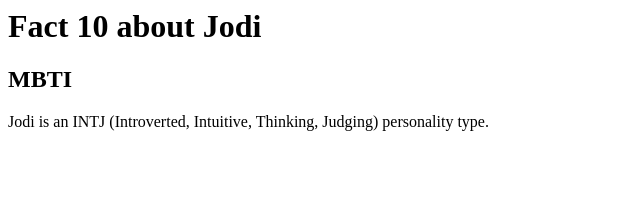
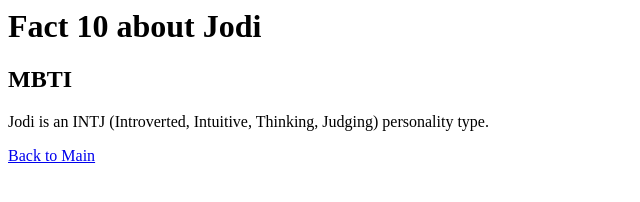
Before and after one commit to suhy909/interview-jodi, a plain HTML site: page fact10.html in a window 1280 px wide. Shown: the whole page, without its empty margins (0-640 px from the left). Drawn offline with Linux system fonts and the light colour scheme.

Commit message:
Add link to 'factsaboutjodi.html' in fact10.html

```diff
--- a/fact10.html
+++ b/fact10.html
@@ -4,4 +4,5 @@
     <body>
         <p>Jodi is an INTJ (Introverted, Intuitive, Thinking, Judging) personality type.</p>
     </body>
-    <a
+    <a href="factsaboutjodi.html">Back to Main</a>
+</html>
```
